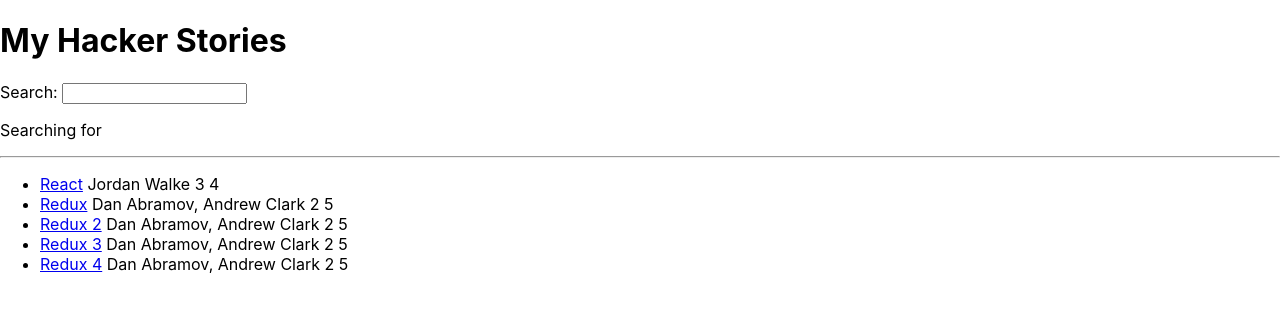
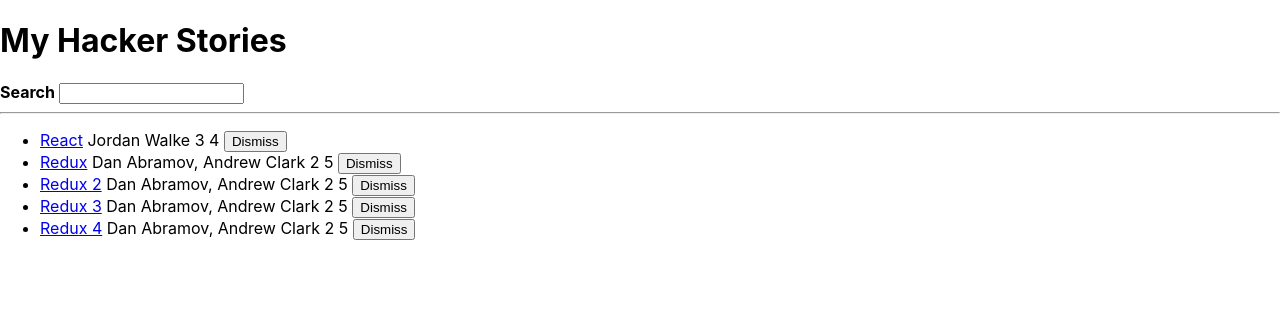
Before and after one commit to luizlugo/hacker_stories, a React (Create React App) app: page / in a window 1280 px wide. Shown: the top 312 px of the page. Built offline with nearby package versions, Linux system fonts and the light colour scheme.

Commit message:
Adding state to handle stories and remove story feature

```diff
--- a/src/App.js
+++ b/src/App.js
@@ -16,7 +16,7 @@
 
 const App = () => {
   const [searchText, setSearchText] = useSemiPersistenState("searchText", "");
-  const stories = [
+  const [stories, setStories] = React.useState([
     {
       title: "React",
       url: "https://reactjs.org/",
@@ -57,7 +57,13 @@
       points: 5,
       objectID: 4,
     },
-  ];
+  ]);
+  const handleRemoveStory = (item) => {
+    const newStories = stories.filter(
+      (story) => story.objectID !== item.objectID
+    );
+    setStories(newStories);
+  };
   const onSearchChange = (searchTerm) => {
     setSearchText(searchTerm);
   };
@@ -72,48 +78,61 @@
   return (
     <div>
       <h1>My Hacker Stories</h1>
-      <Search searchText={searchText} onSearchChange={onSearchChange} />
+      <InputWithLabel
+        id="search"
+        value={searchText}
+        onInputChange={onSearchChange}
+      >
+        <strong>Search</strong>
+      </InputWithLabel>
       <hr />
-      <List list={filteredList} />
+      <List list={filteredList} onRemoveItem={handleRemoveStory} />
     </div>
   );
 };
 
-const Search = ({ searchText, onSearchChange }) => {
+const InputWithLabel = ({
+  id,
+  type = "text",
+  value,
+  onInputChange,
+  children,
+}) => {
   const onChange = (event) => {
-    onSearchChange(event.target.value);
+    onInputChange(event.target.value);
   };
 
   return (
     <div>
-      <label htmlFor="search">Search: </label>
-      <input id="search" type="text" onChange={onChange} value={searchText} />
-
-      <p>
-        Searching for <strong>{searchText}</strong>
-      </p>
+      <label htmlFor={id}>{children}</label>&nbsp;
+      <input id={id} type={type} onChange={onChange} value={value} />
     </div>
   );
 };
 
-const List = ({ list }) => {
+const List = ({ list, onRemoveItem }) => {
   return (
     <ul>
-      {list.map(({ objectID, ...item }) => (
-        <ListItem key={objectID} {...item} />
+      {list.map((item) => (
+        <ListItem key={item.objectID} onRemoveItem={onRemoveItem} item={item} />
       ))}
     </ul>
   );
 };
 
-const ListItem = ({ url, title, author, num_comments, points }) => (
+const ListItem = ({ item, onRemoveItem }) => (
   <li>
     <span>
-      <a href={url}>{title}</a>
+      <a href={item.url}>{item.title}</a>
     </span>
-    <span> {author}</span>
-    <span> {num_comments}</span>
-    <span> {points}</span>
+    <span> {item.author}</span>
+    <span> {item.num_comments}</span>
+    <span> {item.points} </span>
+    <span>
+      <button type="button" onClick={() => onRemoveItem(item)}>
+        Dismiss
+      </button>
+    </span>
   </li>
 );
 
```
